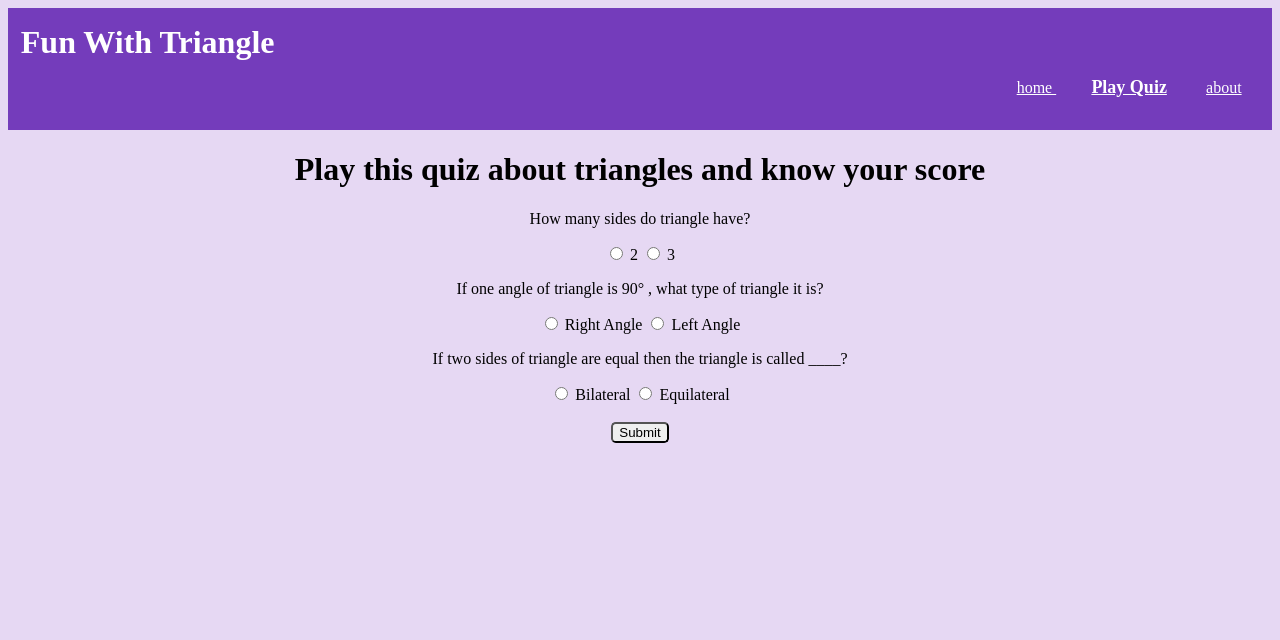
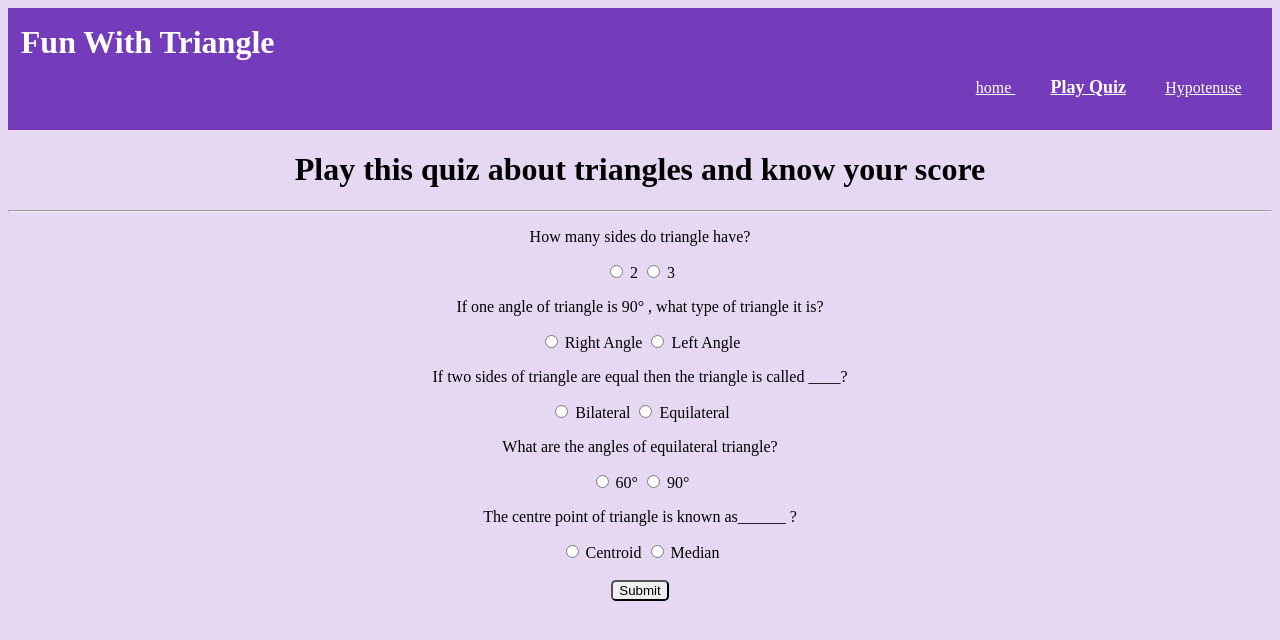
Before and after one commit to learnersaura-bh/Fun-with-triangles, a plain HTML site: page quiz.html in a window 1280 px wide. Drawn offline with Linux system fonts and the light colour scheme.

Commit message:
docs-final-touch

```diff
--- a/quiz.html
+++ b/quiz.html
@@ -21,11 +21,12 @@
             </li>
 
             <li class="list-item-inline">
-                <a class="link" href="/Hypotenuse.html">about</a>
+                <a class="link" href="/Hypotenuse.html">Hypotenuse</a>
             </li>
         </ul>
     </nav>
     <h1> Play this quiz about triangles and know your score</h1>
+    <hr>
     <form class="quiz-form">
         <div class="container">
             <p> How many sides do triangle have?</p>
@@ -42,6 +43,16 @@
             <label><input type="radio" name="question3" value="Bilateral"> Bilateral </label>
             <label><input type="radio" name="question3" value="Equilateral"> Equilateral </label>
         </div>
+        <div class="container">
+            <p> What are the angles of equilateral triangle?</p>
+            <label><input type="radio" name="question4" value="60°"> 60° </label>
+            <label><input type="radio" name="question4" value="90°"> 90° </label>
+        </div>
+        <div class="container">
+            <p> The centre point of triangle is known as______ ?</p>
+            <label><input type="radio" name="question5" value="centroid"> Centroid </label>
+            <label><input type="radio" name="question5" value="median"> Median </label>
+        </div>
     </form>
     <br>
     <div class="container">
--- a/quiz.js
+++ b/quiz.js
@@ -3,7 +3,7 @@ const quizForm = document.querySelector(".quiz-form");
 const submitAnswerButton = document.querySelector("#submit-button");
 const output = document.querySelector("#output")
 
-const rightAnswers = [ "3", "Right Angle", "Equilateral"];
+const rightAnswers = [ "3", "Right Angle", "Equilateral" , "60°" , "centroid"];
 
 
 function calculateScore(){
```
Also changed, not shown: hypotenuse.html (+2 -1 lines), index.html (+2 -2 lines).
